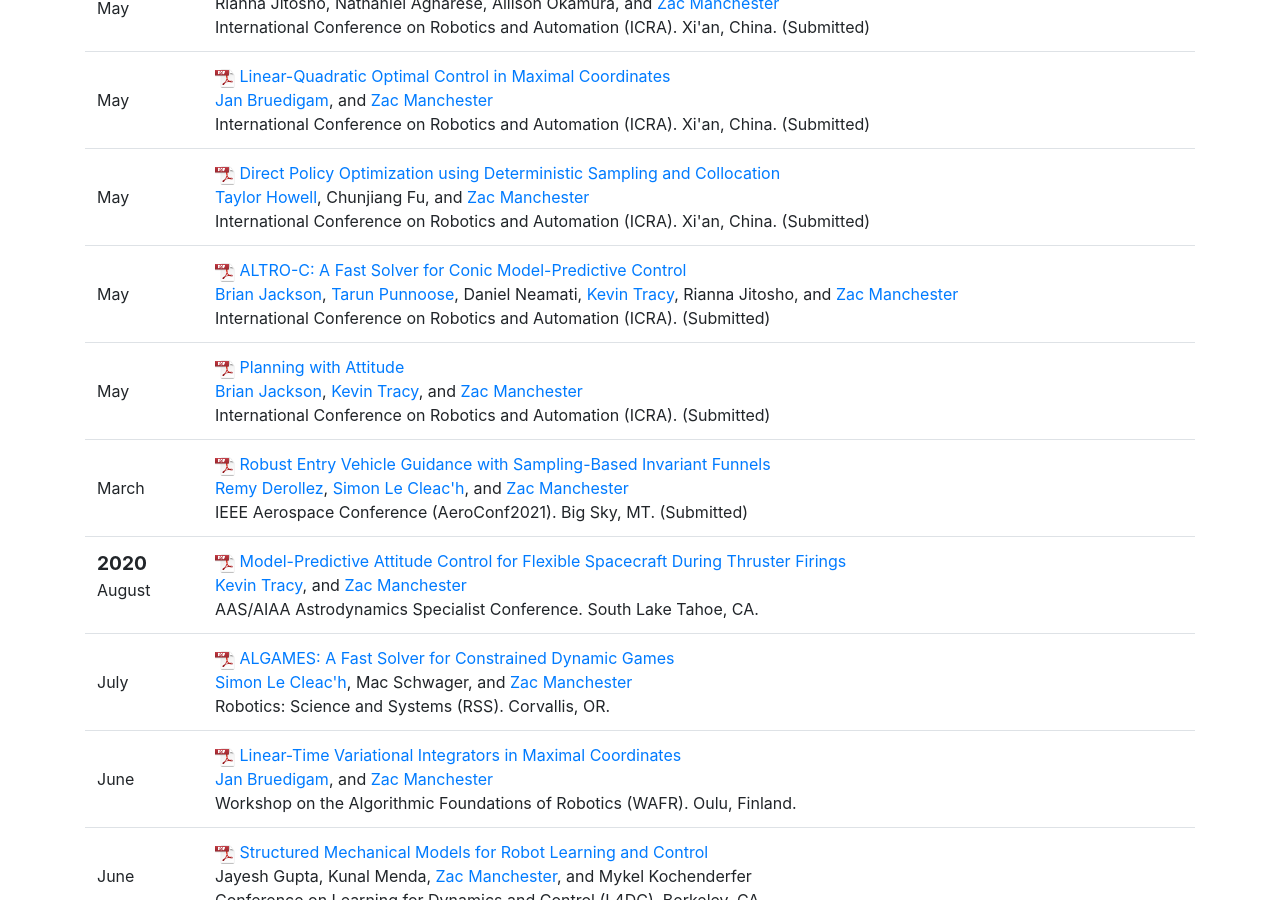
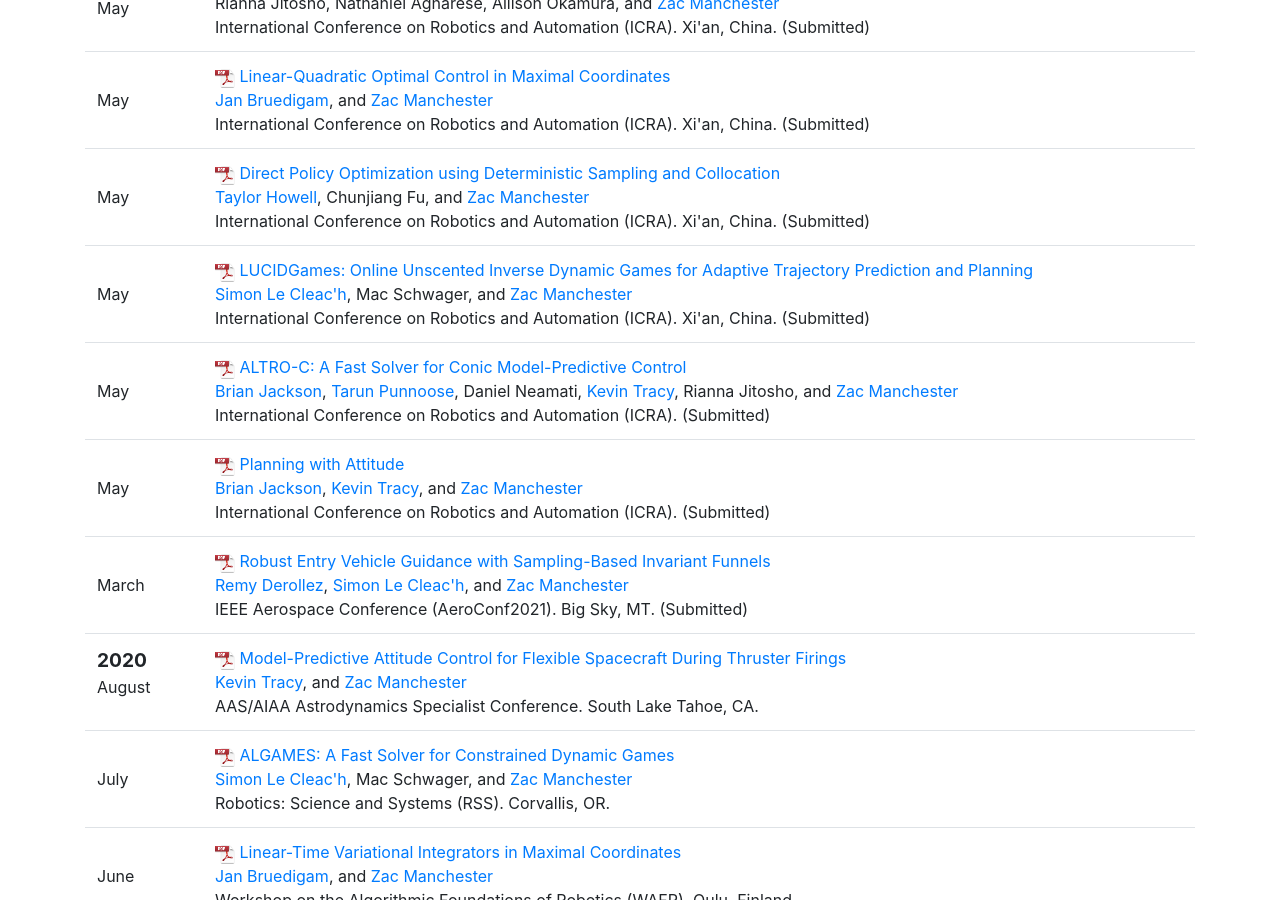
Before and after one commit to RoboticExplorationLab/roboticexplorationlab.github.io, a Jekyll site: the page built from publications.html, in a window 1280 px wide and 900 px high, scrolled down 328 px. Built offline with Jekyll 4.4.1, drawn with Linux system fonts in a browser that asks for light colours; some of the changed lines change nothing that is shown.

Commit message:
adding LUCIDGames paper

```diff
--- a/_data/pubs.yml
+++ b/_data/pubs.yml
@@ -29,16 +29,16 @@
   projects: [robust]
   status: Submitted
 
-# - title: LUCIDGames: Online Unscented Inverse Dynamic Games for Adaptive Trajectory Prediction and Planning
-#   authors: [simon, Mac Schwager, zac]
-#   date: 2021-05-30
-#   publisher: International Conference on Robotics and Automation
-#   pub-type: conference
-#   abbrv: ICRA
-#   venue: Xi'an, China
-#   pdf: LUCIDgames.pdf
-#   projects: [LUCIDGames]
-#   status: Submitted
+- title: "LUCIDGames: Online Unscented Inverse Dynamic Games for Adaptive Trajectory Prediction and Planning"
+  authors: [simon, Mac Schwager, zac]
+  date: 2021-05-30
+  publisher: International Conference on Robotics and Automation
+  pub-type: conference
+  abbrv: ICRA
+  venue: Xi'an, China
+  pdf: LUCIDgames.pdf
+  projects: [ALGAMES]
+  status: Submitted
 
 - title: Direct Policy Optimization using Deterministic Sampling and Collocation
   authors: [taylor, Chunjiang Fu, zac]
```
Also changed, not shown: 1 other file.
